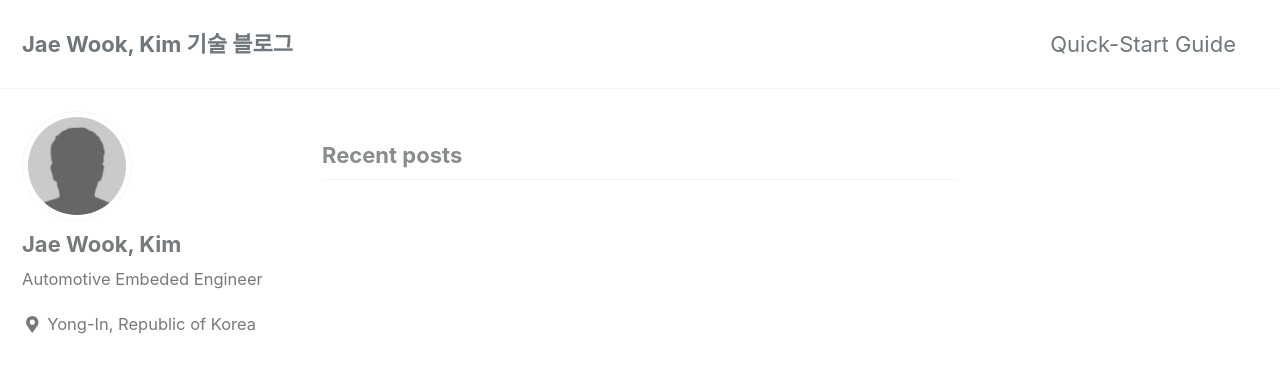
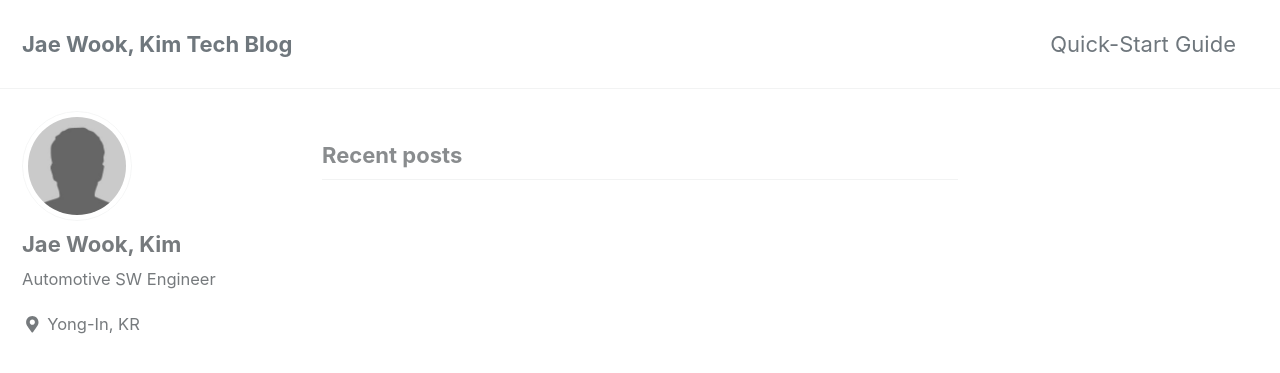
Before and after one commit to jwkim0411/jwkim0411.github.io, a Jekyll site: the page built from index.html, in a window 1280 px wide and 900 px high. Shown: the top 373 px of the window. Built offline with Jekyll 4.4.1, drawn with Linux system fonts in a browser that asks for light colours; cached includes are drawn as plain includes; the list of posts is cut into pages by our own code; some of the changed text lies outside the part shown.

Commit message:
Title change

```diff
--- a/_config.yml
+++ b/_config.yml
@@ -16,9 +16,9 @@ minimal_mistakes_skin    : "default" # "air", "aqua", "contrast", "dark", "dirt"
 
 # Site Settings
 locale                   : "en-US"
-title                    : "Jae Wook, Kim 기술 블로그"
+title                    : "Jae Wook, Kim Tech Blog"
 title_separator          : "-"
-name                     : "Jae Wook. Kim"
+name                     : "Jae Wook, Kim"
 description              : "ROS(Robot Operating System), AUTOSAR, Data Science 등 관심 있는 분야에 대해 블로깅을 합니다."
 url                      :  "https://jwkim0411.github.io" # the base hostname & protocol for your site e.g. "https://mmistakes.github.io"
 baseurl                  : # the subpath of your site, e.g. "/blog"
@@ -108,8 +108,8 @@ analytics:
 author:
   name             : "Jae Wook, Kim"
   avatar           : "/assets/images/bio-photo.jpg" # path of avatar image, e.g. "/assets/images/bio-photo.jpg"
-  bio              : "Automotive Embeded Engineer"
-  location         : "Yong-In, Republic of Korea"
+  bio              : "Automotive SW Engineer"
+  location         : "Yong-In, KR"
   email            :
   links:
     - label: "Email"
```
